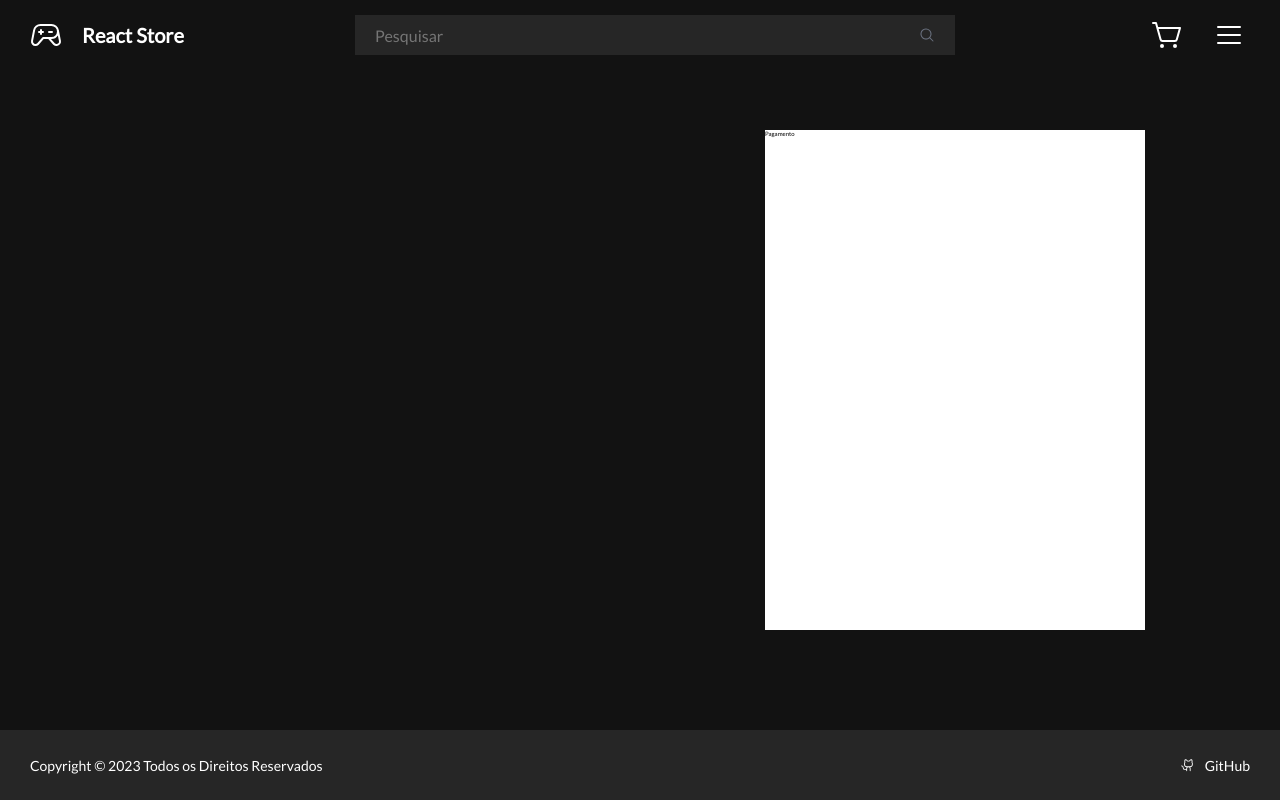
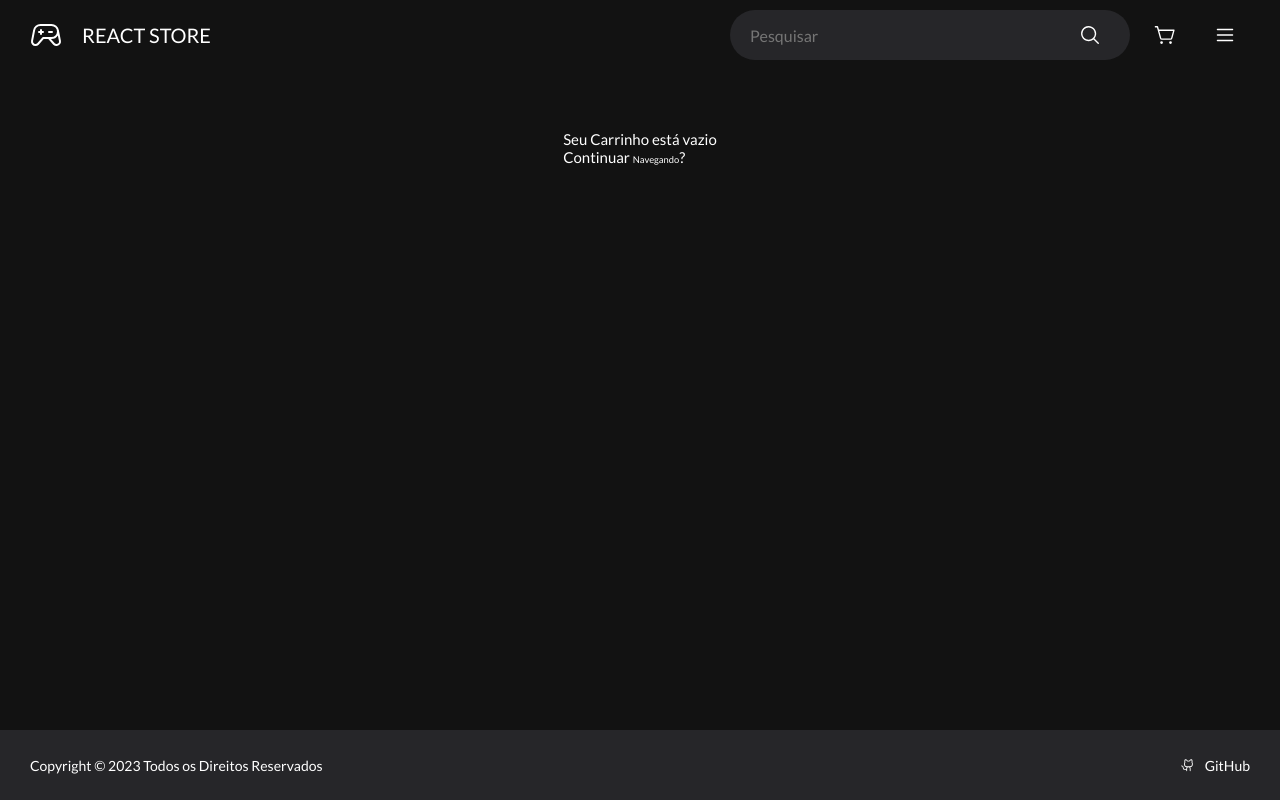
Before and after one commit to renansouzasm/next-stripe-ecommerce, a React (Vite) app: page /cart in a window 1280 px wide. Built offline with nearby package versions, Linux system fonts and the light colour scheme.

Commit message:
Ajustando o código para ficar mais limpo

```diff
--- a/src/components/Cart/Cart.css
+++ b/src/components/Cart/Cart.css
@@ -1,51 +1,16 @@
-.payment-container {
-    display: flex;
-    justify-content: center;
-    align-items: center;
-    padding: 6rem 0;
+.cartContainer {
+  display: flex;
+  gap: 3rem;
 }
 
-.payment-grid {
-    color: var(--secondary-text-color);
-    display: grid;
-    gap: 3rem;
-    grid-template-columns: 60rem 38rem;
+.productsColumn {
+  display: flex;
+  flex-direction: column;
+  gap: 3rem;
 }
 
-.product {
-    background-color: var(--bg-color1);
-    display: grid;
-    grid-template-columns: repeat(5, 1fr);
-    width: 100%;
-    height: 14rem;
-    margin-bottom: 3rem;
+.cartResume {
+  background-color: var(--primary-text-color);
+  width: 33rem;
+  height: 60rem;
 }
-
-.product > div {
-    display: flex;
-    justify-content: center;
-    align-items: center;
-    color: var(--secondary-text-color);
-    padding: 1rem;
-    width: 100%;
-    height: 100%;
-    text-align: left;
-}
-
-.thumbnail > img {
-    width: 100%;
-}
-
-.price,
-.total {
-    background-color: var(--bg-color3);
-}
-
-.title {
-    font-size: 1.2rem;
-}
-
-.pricing {
-    background-color: var(--bg-color1);
-    height: 50rem;
-}
--- a/src/components/Cart/Cart.jsx
+++ b/src/components/Cart/Cart.jsx
@@ -4,6 +4,7 @@ import { useEffect, useState, useContext } from "react";
 import { AppContext } from "../../context/AppContext";
 import { formatCurrency } from "../../utils/formatCurrency.js";
 import { Link } from "react-router-dom";
+import { CartCard } from "../CartCard/CartCard.jsx";
 
 export const Cart = () => {
   const { getStorage, setStorage } = useContext(AppContext);
@@ -18,43 +19,27 @@ export const Cart = () => {
 
   return (
     <main className="main">
-      <section className="payment-container">
-        <div className="payment-grid">
-          <div className="products">
-            {cartStorage ? (
-              cartStorage.map((item) => (
+      <section className="content">
+        {cartStorage.length > 0 ? (
+          <section className="cartContainer">
+            <div className="productsColumn">
+              {cartStorage.map((item) => (
                 <Link key={item.id} to={"/product"}>
-                  <div className="product">
-                    <div className="thumbnail">
-                      <img
-                        src={item.thumbnail.replace(/\w\.jpg/gi, "W.jpg")}
-                        alt="preview"
-                      />
-                    </div>
-                    <div className="title">{item.title}</div>
-                    <div className="price">
-                      {formatCurrency(item.price, "BRL")}
-                    </div>
-                    <div className="qty">
-                      <div>
-                        <button>-</button>
-                        {item.qty}
-                        <button>+</button>
-                      </div>
-                    </div>
-                    <div className="total">
-                      {formatCurrency(item.price * item.qty, "BRL")}
-                    </div>
-                  </div>
+                  <CartCard key={item.id} item={item} />
                 </Link>
-              ))
-            ) : (
-              <p>Nada por aqui</p>
-            )}
+              ))}
+            </div>
+
+            <aside className="cartResume"></aside>
+          </section>
+        ) : (
+          <div className="notFoundMsg">
+            <p>Seu Carrinho está vazio</p>
+            <p>
+              Continuar <Link to={"/"}>Navegando</Link>?
+            </p>
           </div>
-
-          <div className="pricing">Pagamento</div>
-        </div>
+        )}
       </section>
     </main>
   );
--- /dev/null
+++ b/src/components/CartCard/CartCard.css
@@ -0,0 +1,28 @@
+.cartCard,
+.test {
+  display: flex;
+  border-radius: 0.5rem;
+  height: 20rem;
+  width: 65rem;
+  background-color: var(--primary-text-color);
+  opacity: 90%;
+  overflow: hidden;
+}
+
+.cardThumb {
+  height: 100%;
+}
+
+.cardThumb > img {
+  height: 100%;
+}
+
+.cardDetails {
+  color: var(--secondary-text-color);
+  padding: 3rem 2rem;
+  width: 100%;
+  font-size: 1.6rem;
+}
+
+@media screen and (max-width: 640px) {
+}
--- /dev/null
+++ b/src/components/CartCard/CartCard.jsx
@@ -0,0 +1,36 @@
+import "./CartCard.css";
+
+import { Trash } from "@phosphor-icons/react";
+import { Link } from "react-router-dom";
+import { AppContext } from "../../context/AppContext";
+import { useContext, useEffect } from "react";
+import { formatCurrency } from "../../utils/formatCurrency";
+
+export const CartCard = ({ item }) => {
+  const { id, title, price, thumbnail } = item;
+  const { setStorage } = useContext(AppContext);
+
+  const showProduct = () => {
+    const product = {
+      id,
+      title,
+      price,
+      thumbnail,
+    };
+
+    setStorage("storedProduct", product);
+    return;
+  };
+
+  return (
+    <Link onClick={showProduct} to={"/product"}>
+      <div className="cartCard">
+        <div className="cardThumb">
+            <img src={thumbnail.replace(/\w\.jpg/gi, "W.jpg")} alt="preview" />
+        </div>
+
+        <div className="cardDetails">Po muito legai isso aQ kkkkcdfsfkdv lol</div>
+      </div>
+    </Link>
+  );
+};
--- a/src/components/Header/Header.css
+++ b/src/components/Header/Header.css
@@ -6,90 +6,88 @@
   background-color: var(--bg-color);
   display: flex;
   align-items: center;
-  padding: 0 30px;
+  padding: 0 3rem;
   justify-content: space-between;
   grid-row: 1/2;
 }
 
 .logo {
-  gap: 20px;
+  gap: 2rem;
   display: flex;
   align-items: center;
   font-size: 3.2rem;
 }
 
-.input-wrapper {
-  background-color: var(--bg-color2);
-  height: 4rem;
-  width: 65%;
-  max-width: 60rem;
-  padding: 0 20px;
+.logoName {
+  font-weight: 400;
+  text-transform: uppercase;
 }
 
-.input-wrapper > form {
-  height: 100%;
-  width: 100%;
+.headerRight {
   display: flex;
   align-items: center;
-  justify-content: space-between;
-  color: var(--input-color);
+  gap: 1rem;
 }
 
-.input-wrapper > form > input {
+.searchBar {
+  background-color: var(--bg-color2);
+  height: 5rem;
+  width: 40rem;
+  display: flex;
+  align-items: center;
+  color: var(--input-color);
+  border-radius: 10rem;
+}
+
+.searchInput {
+  padding: 2rem;
   font-size: 1.6rem;
   height: 100%;
-  width: 90%;
+  width: 80%;
   background-color: transparent;
   border: none;
   outline: none;
   color: var(--primary-text-color);
 }
 
-.btns {
-  position: relative;
+.btnSearch {
+  height: 100%;
+  width: 20%;
+  border: none;
+  background-color: transparent;
+  border-radius: 10rem;
+  display: flex;
+  align-items: center;
+  justify-content: center;
+  color: var(--primary-text-color);
 }
 
-.btn-cart {
-  margin: 0 20px;
+.btnSearch:hover {
+  cursor: pointer;
 }
 
-.btn-cart,
-.btn-menu {
+.btnCart,
+.btnMenu {
+  height: 5rem;
+  width: 5rem;
   background-color: transparent;
   border: none;
   color: var(--primary-text-color);
-  border-radius: 100%;
+  border-radius: 10rem;
   transition: 0.2s;
-  padding: 0.5rem;
+  display: flex;
+  align-items: center;
+  justify-content: center;
 }
 
-.btn-cart:hover,
-.btn-menu:hover {
+.btnCart:hover,
+.btnMenu:hover {
   cursor: pointer;
   background-color: var(--bg-color2);
 }
 
 @media screen and (max-width: 1024px) {
-  .logo > strong {
-    display: none;
-  }
 }
 
 @media screen and (max-width: 768px) {
-  .header {
-    padding: 0 10px;
-  }
-
-  .input-wrapper {
-    border-radius: 10rem;
-    width: 65%;
-  }
-
-  .btn-cart {
-    display: none;
-  }
-
-  .menu {
-    width: 100vw;
-  }
 }
--- a/src/components/Header/Header.jsx
+++ b/src/components/Header/Header.jsx
@@ -21,6 +21,40 @@ export const Header = () => {
 
   return (
     <header className="header">
+      <Link to={"/"} className="logo">
+        <GameController size={32} />
+        <h1 className="logoName">React Store</h1>
+      </Link>
+
+      <div className="logo"></div>
+
+      <div className="headerRight">
+        <form method="GET" className="searchBar" onSubmit={handleSearch}>
+          <input
+            className="searchInput"
+            type="text"
+            placeholder="Pesquisar"
+            required
+            onChange={({ target }) => setSearch(target.value)}
+          />
+
+          <button className="btnSearch">
+            <MagnifyingGlass size={22} />
+          </button>
+        </form>
+
+        <Link to={"/cart"}>
+          <button className="btnCart">
+            <ShoppingCartSimple size={22} />
+          </button>
+        </Link>
+
+        <button className="btnMenu">
+          <List size={22} />
+        </button>
+      </div>
+
+      {/*
       <Link to={"/"} className="logoGroup">
         <p className="logo">
           <GameController size={32} /> <strong>React Store</strong>
@@ -48,7 +82,7 @@ export const Header = () => {
         <button className="btn-menu">
           <List size={32} />
         </button>
-      </div>
+      </div> */}
     </header>
   );
 };
--- a/src/components/Home/Home.css
+++ b/src/components/Home/Home.css
@@ -1,4 +1,4 @@
-.banners-container {
+.bannersContainer {
   height: 25rem;
   display: flex;
 }
@@ -13,89 +13,28 @@
   width: 100%;
 }
 
-.products-container {
+.content {
   padding: 6rem 0;
   display: flex;
-  flex-direction: column;
   align-items: center;
   justify-content: center;
 }
 
-.products-container > p {
-  font-size: 2.2rem;
-}
-
-.grid-products {
+.productsGrid {
   display: grid;
   gap: 3rem;
   grid-template-columns: repeat(4, 1fr);
 }
 
-.categories-wrapper {
-  display: flex;
-  gap: 2rem;
-  list-style: none;
-  overflow: scroll;
-  grid-column: 1/5;
-}
-
-.categories-wrapper::-webkit-scrollbar {
-  background-color: none;
-  width: 0rem;
-}
-
-.categories-wrapper > li {
-  font-size: 2rem;
+.notFoundMsg {
+  font-size: 2.4rem;
 }
 
 @media screen and (max-width: 1024px) {
-  .grid-products {
-    grid-template-columns: repeat(3, 23rem);
-    gap: 2rem;
-  }
-
-  .categories-wrapper {
-    grid-column: 1/4;
-  }
 }
 
 @media screen and (max-width: 768px) {
-  .banner:nth-child(3) {
-    display: none;
-  }
-
-  .banner {
-    width: calc(100% / 2);
-  }
-
-  .grid-products {
-    grid-template-columns: repeat(2, 23rem);
-  }
-
-  .categories-wrapper {
-    grid-column: 1/3;
-  }
 }
 
 @media screen and (max-width: 640px) {
-  .banners-container {
-    height: 22rem;
-  }
-
-  .banner:nth-child(1) {
-    display: none;
-  }
-
-  .banner {
-    width: 100%;
-  }
-
-  .grid-products {
-    grid-template-columns: 1fr;
-    max-width: 90%;
-  }
-
-  .categories-wrapper {
-    grid-column: 1;
-  }
 }
--- a/src/styles/global.css
+++ b/src/styles/global.css
@@ -1,7 +1,7 @@
 :root {
   --bg-color: #121212;
   --bg-color1: #fff;
-  --bg-color2: #262626;
+  --bg-color2: #262629;
   --bg-color3: #eee;
   --primary-text-color: #fff;
   --secondary-text-color: #000;
```
Also changed, not shown: src/components/Card/Card.css (+25 -21 lines), src/components/Card/Card.jsx (+18 -12 lines), src/components/Home/Home.jsx (+4 -11 lines).
